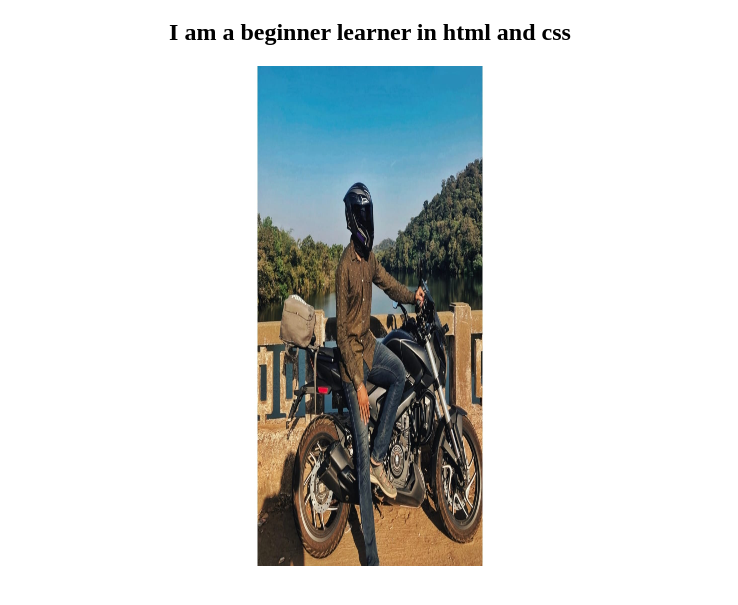
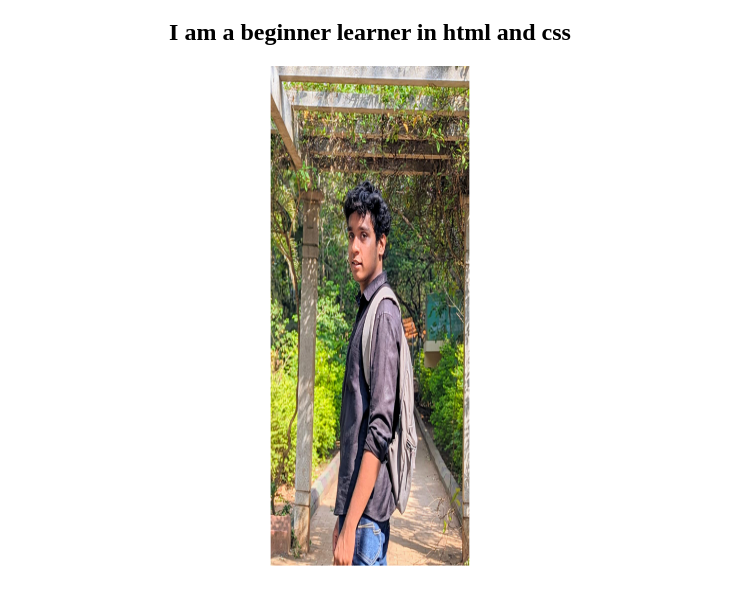
Before and after one commit to Nakuljoshii/UgadiWishes, a plain HTML site: page st.html in a window 1280 px wide. Shown: the part 61-666 px from the top of the page, without its empty margins (270-1008 px from the left). Drawn offline with Linux system fonts and the light colour scheme.

Commit message:
Update st.html

```diff
--- a/st.html
+++ b/st.html
@@ -17,6 +17,6 @@ img {
 <body>
 <h1>Hi I am Nakul Joshi I have created this Webpage.</h1>
 <h2>I am a beginner learner in html and css</h2>
-<img src="srin.jpg" width="400" height="500">
+<img src="naku.jpg" width="400" height="500">
 </body>
 </html>
```
